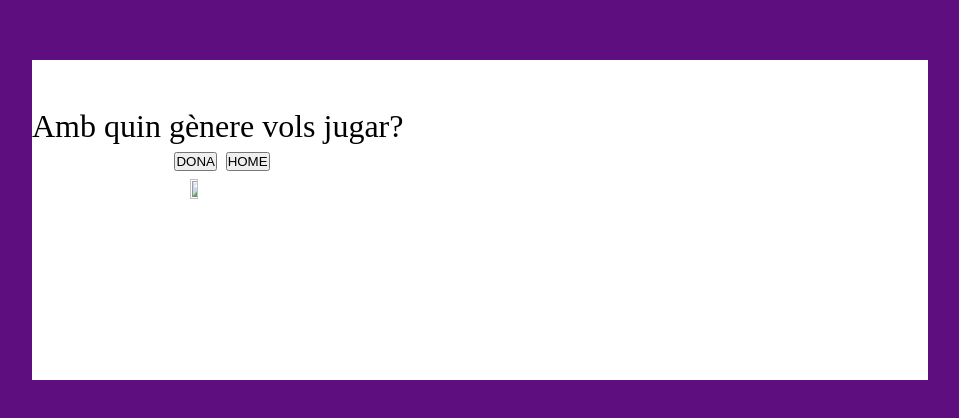
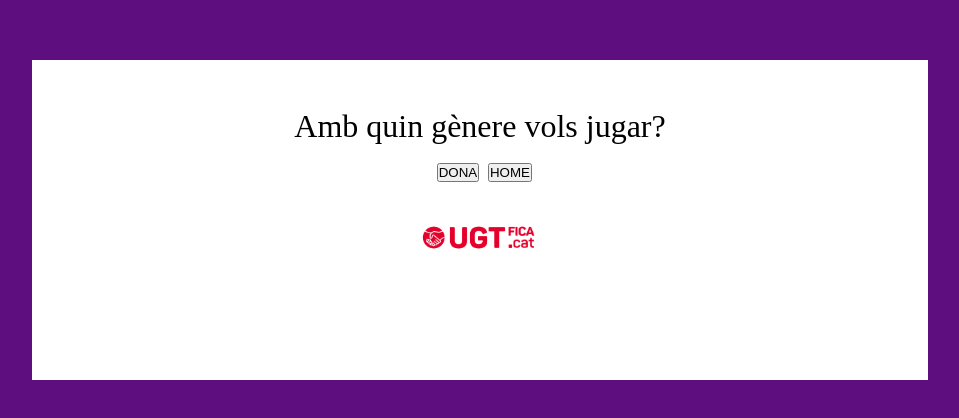
Before and after one commit to DidacGracian/Bretxa_Salarial, a plain HTML site: page index.html in a window 1280 px wide. Shown: the part 180-598 px from the top of the page, without its empty margins (160-1119 px from the left). Drawn offline with Linux system fonts and the light colour scheme; the site is published under a folder, as on GitHub Pages, so addresses that start at the root find nothing.

Commit message:
show img

```diff
--- a/index.html
+++ b/index.html
@@ -20,7 +20,7 @@
                 <button style="margin-right: 10%; width: 250%; height: 200%;" onclick="selectSex(true)">DONA</button>
                 <button style="margin-right: 10%; width: 250%; height: 200%;" onclick="selectSex(false)">HOME</button>
             </div>
-            <img style="height: 15%; width: 15%;" src="/img/logo.png" alt="">
+            <img style="height: 15%; width: 15%;" src="img/logo.png" alt="">
         </div>
         <div class="suelo showGame"></div>
 
```
